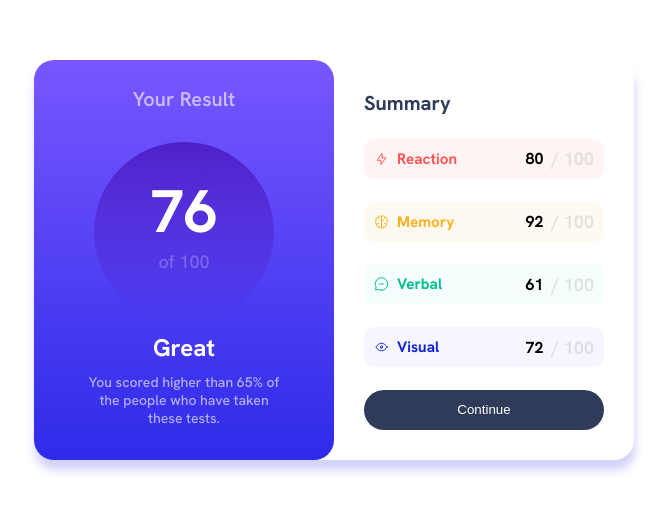
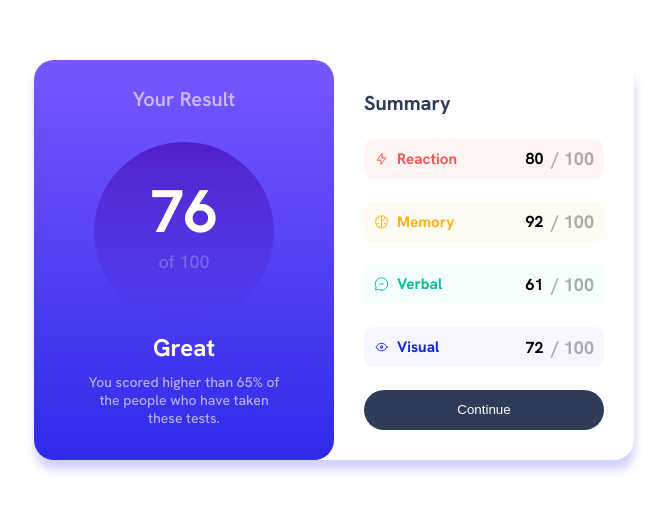
Before and after one commit to awwsalah/Results-summary-component, a plain HTML site: page index.html in a window 1280 px wide. Shown: the part 140-652 px from the top of the page, without its empty margins (306-975 px from the left). Drawn offline with Linux system fonts and the light colour scheme; a web font is replaced by a local one.

Commit message:
third commit

```diff
--- a/style.css
+++ b/style.css
@@ -160,7 +160,7 @@ img{
     width: 15px;
 }
 .text-grey span{
-    color: rgba(198, 198, 198, 0.483);
+    color: rgba(150, 150, 150, 0.794);
     font-size: 18px;
 }
 .text-grey{
```
